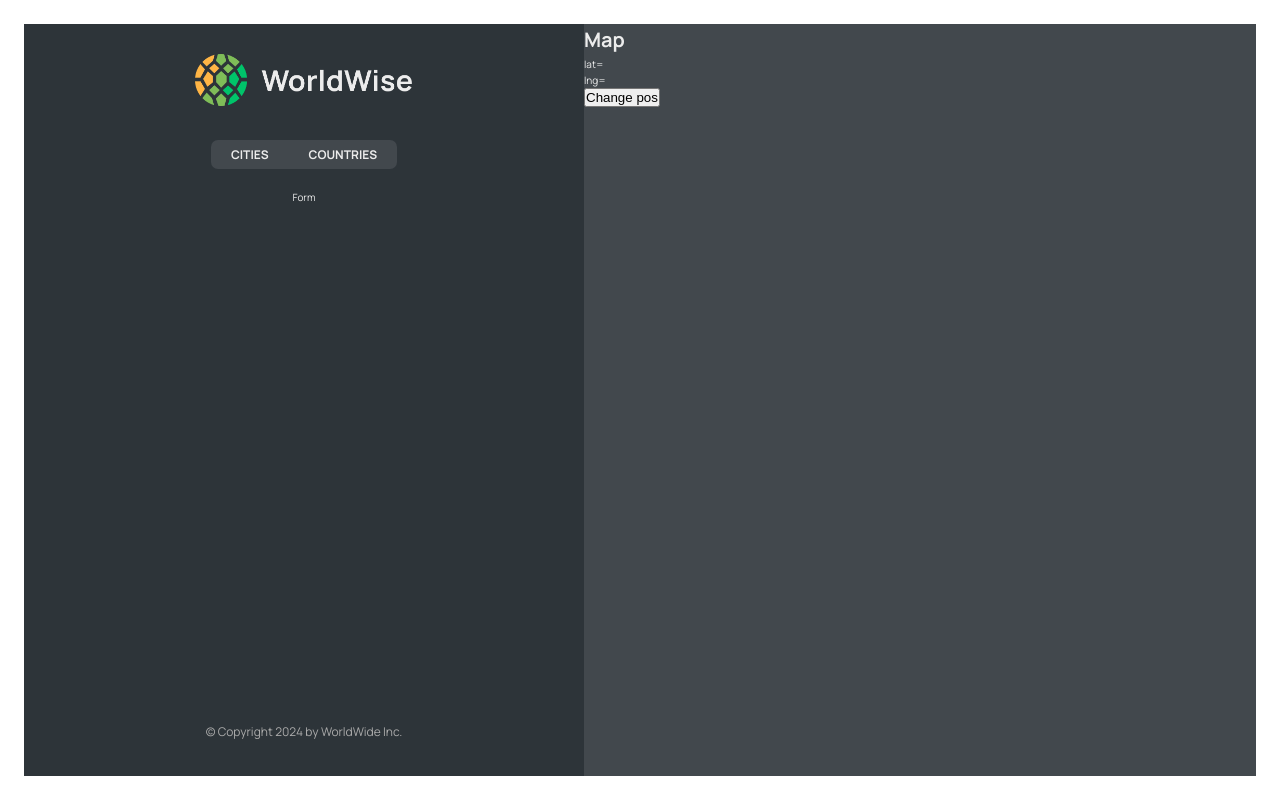
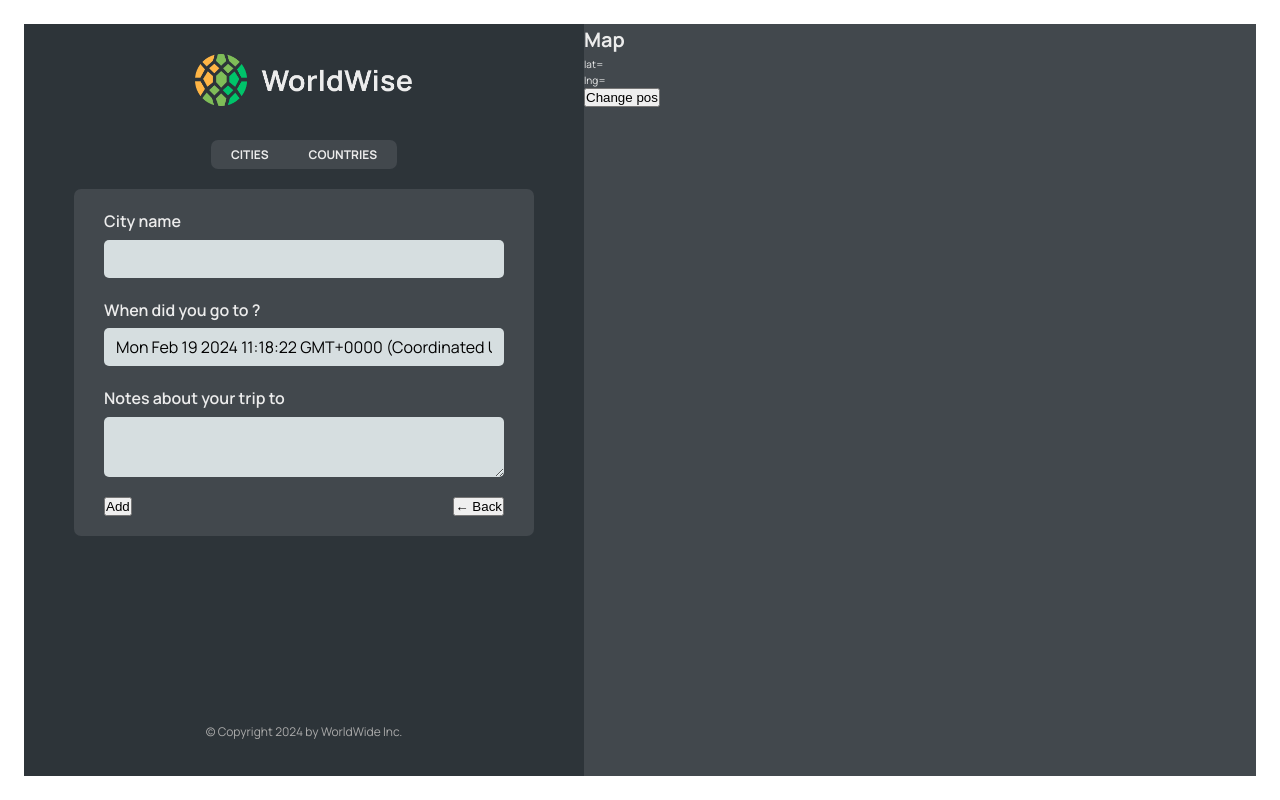
Before and after one commit to RachitJain959/worldwise, a React (Vite) app: page /app/form in a window 1280 px wide. Built offline with nearby package versions, Linux system fonts and the light colour scheme; data requests are answered from the project's data file.

Commit message:
Setup Form component

```diff
--- a/src/App.jsx
+++ b/src/App.jsx
@@ -10,6 +10,7 @@
 import { useEffect, useState } from 'react';
 import CountryList from './components/CountryList';
 import City from './components/City';
+import Form from './components/Form';
 
 function App() {
   const [cities, setCities] = useState([]);
@@ -55,7 +56,7 @@
             path="countries"
             element={<CountryList cities={cities} isLoading={isLoading} />}
           />
-          <Route path="form" element={<p>Form</p>} />
+          <Route path="form" element={<Form />} />
         </Route>
 
         <Route path="*" element={<PageNotFound />} />
--- /dev/null
+++ b/src/components/Form.jsx
@@ -0,0 +1,59 @@
+// "https://api.bigdatacloud.net/data/reverse-geocode-client?latitude=0&longitude=0"
+
+import { useState } from "react";
+
+import styles from "./Form.module.css";
+
+export function convertToEmoji(countryCode) {
+  const codePoints = countryCode
+    .toUpperCase()
+    .split("")
+    .map((char) => 127397 + char.charCodeAt());
+  return String.fromCodePoint(...codePoints);
+}
+
+function Form() {
+  const [cityName, setCityName] = useState("");
+  const [country, setCountry] = useState("");
+  const [date, setDate] = useState(new Date());
+  const [notes, setNotes] = useState("");
+
+  return (
+    <form className={styles.form}>
+      <div className={styles.row}>
+        <label htmlFor="cityName">City name</label>
+        <input
+          id="cityName"
+          onChange={(e) => setCityName(e.target.value)}
+          value={cityName}
+        />
+        {/* <span className={styles.flag}>{emoji}</span> */}
+      </div>
+
+      <div className={styles.row}>
+        <label htmlFor="date">When did you go to {cityName}?</label>
+        <input
+          id="date"
+          onChange={(e) => setDate(e.target.value)}
+          value={date}
+        />
+      </div>
+
+      <div className={styles.row}>
+        <label htmlFor="notes">Notes about your trip to {cityName}</label>
+        <textarea
+          id="notes"
+          onChange={(e) => setNotes(e.target.value)}
+          value={notes}
+        />
+      </div>
+
+      <div className={styles.buttons}>
+        <button>Add</button>
+        <button>&larr; Back</button>
+      </div>
+    </form>
+  );
+}
+
+export default Form;
--- /dev/null
+++ b/src/components/Form.module.css
@@ -0,0 +1,44 @@
+.form {
+  background-color: var(--color-dark--2);
+  border-radius: 7px;
+  padding: 2rem 3rem;
+  width: 100%;
+  display: flex;
+  flex-direction: column;
+  gap: 2rem;
+}
+
+.row {
+  display: flex;
+  flex-direction: column;
+  gap: 0.5rem;
+  position: relative;
+}
+
+.buttons {
+  display: flex;
+  justify-content: space-between;
+}
+
+.flag {
+  position: absolute;
+  right: 1rem;
+  top: 2.7rem;
+  font-size: 2.8rem;
+}
+
+.form.loading {
+  opacity: 0.3;
+}
+
+.form.loading button {
+  pointer-events: none;
+  background-color: var(--color-light--1);
+  border: 1px solid var(--color-light--1);
+  color: var(--color-dark--0);
+}
+
+:global(.react-datepicker) {
+  font-family: inherit;
+  font-size: 1.2rem;
+}
```
